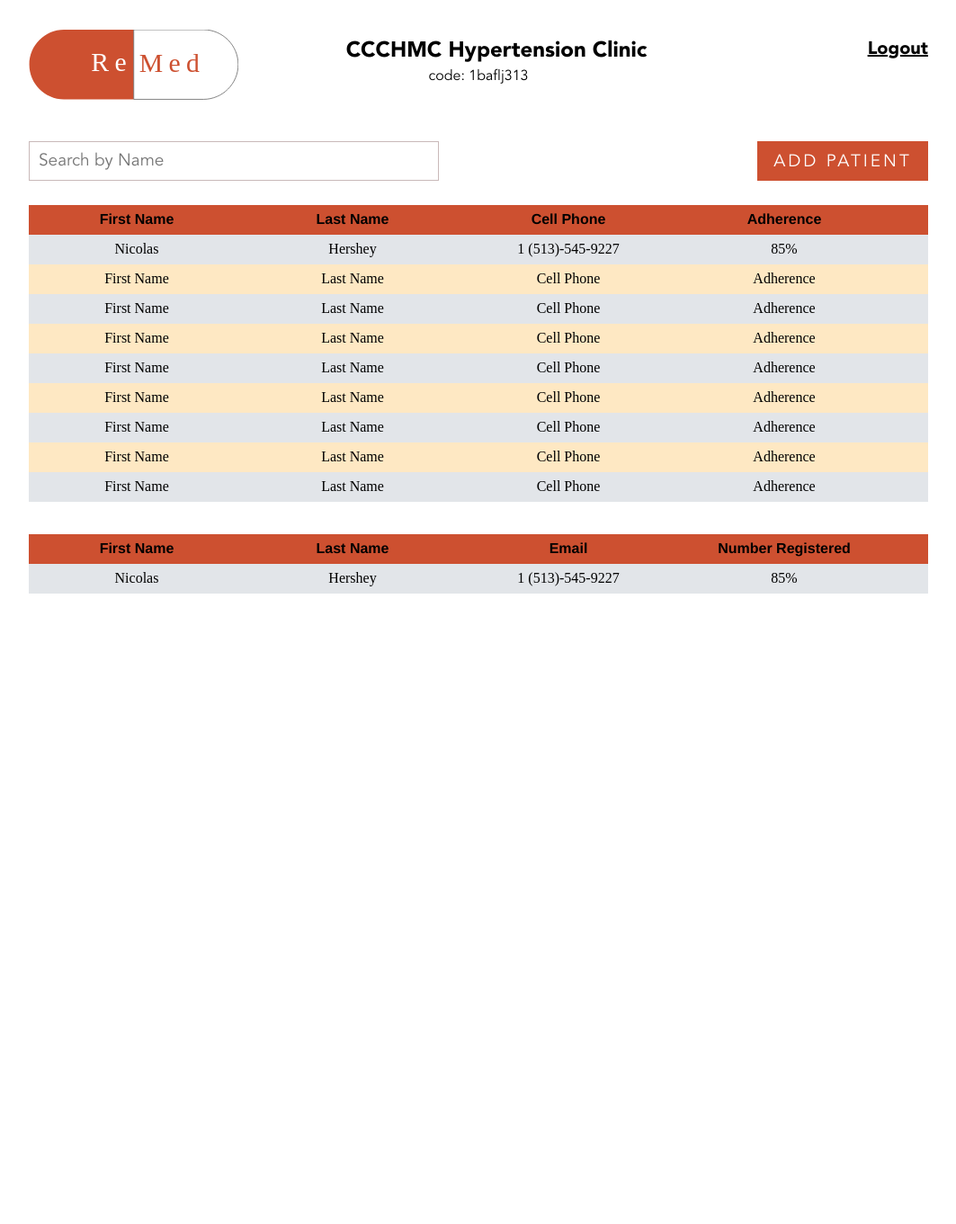
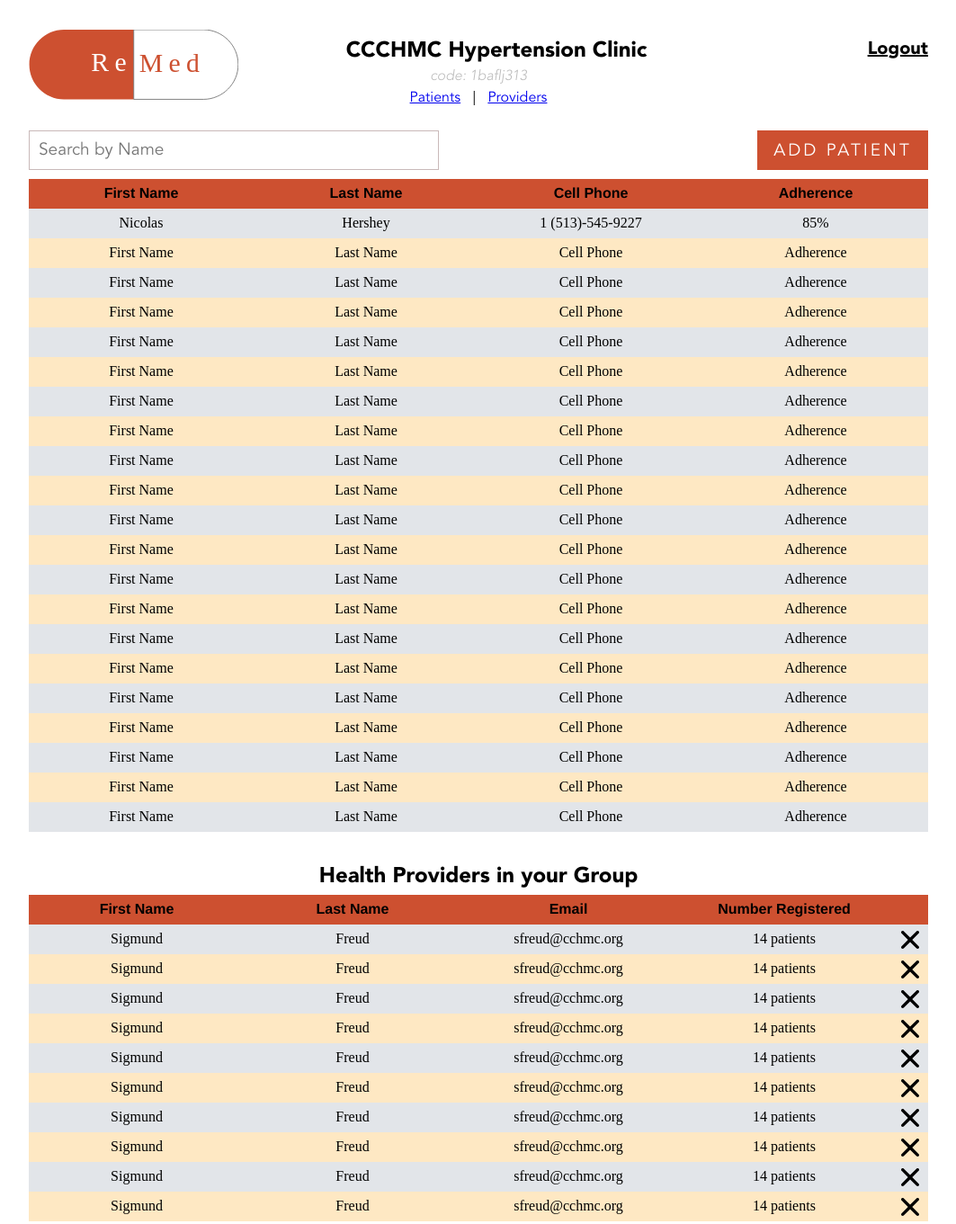
Before and after one commit to nhershey/ReMed, a plain HTML site: page home.html in a window 1280 px wide. Shown: the part 5-1366 px from the top of the page at 90% size, without its empty margins (116-1179 px from the left). Before the commit the page ends 800 px from the top, so only its background shows below. Drawn offline with nearby package versions, Linux system fonts and the light colour scheme.

Commit message:
Added provider table

```diff
--- a/css/styling.css
+++ b/css/styling.css
@@ -56,13 +56,14 @@ body {
 	line-height: 37px;
 }
 #btnAddPatient {
+	position: relative;
   width: 190px;
   height: 44px;
   right: 0px;
-	top: 154px;
   font-size: 19px;
   letter-spacing: 3px;
   line-height: 48px;
+  float: right;
 
 }
 #btnVideo {
@@ -108,9 +109,8 @@ body {
 #txtSearch {
 	  width: 456px;
   height: 44px;
-	/*left: 304px;*/
-	left: 0px;
-	top: 154px;
+  position: relative;
+  float: left;
 }
 #logo {
 	position: absolute;
@@ -177,8 +177,8 @@ body {
 	font-size: 18px;
 }
 #homebody {
-	position: absolute;
-	top: 225px;
+	position: relative;
+	top: 70px;
 	width: 100%;
 	font-family:Helvetica-light;
 }
@@ -191,6 +191,7 @@ body {
 	text-align: left;
 	padding-bottom: 26px;
 	cursor: pointer;
+	width: 100%;
 }
 #headerrow {
 	background-color: #CD5030;
@@ -204,10 +205,31 @@ body {
 .color2 {
 	background-color: #FEE8C3;
 }
-.cell {
-	width:240px;
+.patientCell {
+	width: 25%;
 	float:left;
 	text-align: center;
+}
+.providerCell {
+	width: 24%;
+	float: left;
+	text-align: center;
+	cursor: auto;
+}
+#providerTitle {
+  font-family: Avenir-black;
+  font-size: 24px;
+  margin-bottom: 5px;
+}
+.deleteProvider {
+	float: right;
+  width: 2%;
+  padding-right: 10px;
+  cursor: pointer;
+}
+#deleteName {
+	font-family: Avenir-black;
+	text-decoration: underline;
 }
 #logout {
 	position: absolute;
@@ -309,9 +331,21 @@ body {
 }
 #titleCode {
 	text-align: center;
+  	font-family: Avenir-LightOblique;
+  	color: #bbb;
+  	top: 44px;
+  	position: relative;
+}
+#navBar {
+	padding-top:5px;
+	text-align: center;
   	font-family: Avenir-book;
   	top: 44px;
   	position: relative;
+}
+.navItem {
+	text-decoration: underline;
+	cursor: pointer;
 }
 .tableDropCol {
 	width: 30%;
--- a/home.html
+++ b/home.html
@@ -104,12 +104,15 @@ Calendar.prototype.getHTML = function() {
 
 		<div id="titleName">CCCHMC Hypertension Clinic</div>
   		<div id="titleCode"> code: 1baflj313 </div>
-		<div class="btn basic" id="btnAddPatient"> ADD PATIENT </div>
+  		<div id="navBar">
+  			<a class="navItem" href="#tblPatients">Patients</a>&nbsp;&nbsp;&nbsp;|&nbsp;&nbsp;
+  			<a class="navItem" href="#tblProviders">Providers</a></div>
+
 
 		<div id="modal-content">
 			<!--<img src="svg_cheats/sign-up-modal-supported.svg">-->
 
-		<div class="mdlTitle">Welcome</div>
+		<div class="mdlTitle">Add a Patient</div>
 			<div class="formlefthalf formelement">
 				First Name <br/>
 				<input type="text" placeholder="John" class="formbox"> </div>
@@ -132,22 +135,26 @@ Calendar.prototype.getHTML = function() {
 			</div>
 		</div>
 
+
 		<a href="index.html"> <div id="logout"> Logout </div></a>
-		<input type="text" class="txt" id="txtSearch" placeholder="Search by Name">
 
 		<div id="homebody">
 		<div id="tblPatients">
+
+		<input type="text" class="txt" id="txtSearch" placeholder="Search by Name">
+		<div class="btn basic" id="btnAddPatient"> ADD PATIENT </div>
+		<br/><br/><br/>
 			<div class="row" id="headerrow">
-				<div class="cell"> First Name </div>
-				<div class="cell"> Last Name </div>
-				<div class="cell"> Cell Phone </div>
-				<div class="cell"> Adherence </div>
+				<div class="patientCell"> First Name </div>
+				<div class="patientCell"> Last Name </div>
+				<div class="patientCell"> Cell Phone </div>
+				<div class="patientCell"> Adherence </div>
 			</div>
 			<div class="row color1" id="-1">
-				<div class="cell"> Nicolas </div>
-				<div class="cell"> Hershey </div>
-				<div class="cell"> 1 (513)-545-9227 </div>
-				<div class="cell"> 85% </div>
+				<div class="patientCell"> Nicolas </div>
+				<div class="patientCell"> Hershey </div>
+				<div class="patientCell"> 1 (513)-545-9227 </div>
+				<div class="patientCell"> 85% </div>
 			</div>
 			<div id="row-1" class="tableDrop color1">
 				<div class="tableDropCol">
@@ -215,19 +222,19 @@ Calendar.prototype.getHTML = function() {
 			</div>
 			<script>
 
-				for (var i = 0; i < 4; i++) {
+				for (var i = 0; i < 10; i++) {
 					document.write('<div class="row color2" id="'+(i*2)+'"> \
-						<div class="cell"> First Name </div> \
-						<div class="cell"> Last Name </div>  \
-						<div class="cell"> Cell Phone </div> \
-						<div class="cell"> Adherence </div> \
+						<div class="patientCell"> First Name </div> \
+						<div class="patientCell"> Last Name </div>  \
+						<div class="patientCell"> Cell Phone </div> \
+						<div class="patientCell"> Adherence </div> \
 					</div> \
 					<div id="row'+(i*2)+'"><img id="dropdownpic" src="svg_cheats/open-down2.svg"/></div> \
 					<div class="row color1" id="'+(i*2+1)+'"> \
-						<div class="cell"> First Name </div> \
-						<div class="cell"> Last Name </div>  \
-						<div class="cell"> Cell Phone </div> \
-						<div class="cell"> Adherence </div> \
+						<div class="patientCell"> First Name </div> \
+						<div class="patientCell"> Last Name </div>  \
+						<div class="patientCell"> Cell Phone </div> \
+						<div class="patientCell"> Adherence </div> \
 					</div> \
 					<div id="row'+(i*2+1)+'"><img id="dropdownpic" src="svg_cheats/open-down1.svg"/></div>');
 					$('#row'+(i*2)).hide();
@@ -258,24 +265,49 @@ Calendar.prototype.getHTML = function() {
 		</div>
 
 <br/><br/>
+
 		<div id="tblProviders">
-		<div class="row" id="headerrow">
-				<div class="cell"> First Name </div>
-				<div class="cell"> Last Name </div>
-				<div class="cell"> Email </div>
-				<div class="cell"> Number Registered </div>
+			<div id="providerTitle">Health Providers in your Group</div>
+			<div class="row" id="headerrow">
+				<div class="providerCell"> First Name </div>
+				<div class="providerCell"> Last Name </div>
+				<div class="providerCell"> Email </div>
+				<div class="providerCell"> Number Registered </div>
 			</div>
-			<div class="row color1" id="-1">
-				<div class="cell"> Nicolas </div>
-				<div class="cell"> Hershey </div>
-				<div class="cell"> 1 (513)-545-9227 </div>
-				<div class="cell"> 85% </div>
-			</div>
-			</div>
+			<script>
+			for (var i = 0; i < 10; i += 2) {
+				document.write('<div class="row color1" id="tblProvider'+i+'"> \
+				<div class="providerCell" id="tblProviderFirst'+i+'"> Sigmund </div> \
+				<div class="providerCell" id="tblProviderLast'+i+'"> Freud </div> \
+				<div class="providerCell" id="tblProviderEmail'+i+'"> sfreud@cchmc.org </div> \
+				<div class="providerCell" id="tblProviderNumber'+i+'"> 14 patients </div> \
+				<img src="img/delete.svg" class="deleteProvider basic" id="'+i+'"> \
+			</div> \
+			<div class="row color2" id="tblProvider'+(i+1)+'"> \
+				<div class="providerCell" id="tblProviderFirst'+(i+1)+'"> Sigmund </div> \
+				<div class="providerCell" id="tblProviderLast'+(i+1)+'"> Freud </div> \
+				<div class="providerCell" id="tblProviderEmail'+(i+1)+'"> sfreud@cchmc.org </div> \
+				<div class="providerCell" id="tblProviderNumber'+(i+1)+'"> 14 patients </div> \
+				<img src="img/delete.svg" class="deleteProvider basic" id="'+(i+1)+'"> \
+			</div> ');
+			}
+			</script>
+		</div>
+
+		<br/><br/>
 		</div>
 
 
 	</div>
+
+<div id="modal-content-deleteProvider" style="display:none">
+		<div class="mdlTitle">Are you sure?</div>
+		<div class="formelement" id="deleteMessage">
+			Are you sure you'd like to remove <span id="deleteName"> </span> from your group?</div>
+		<div class="btn btnReverse" id="btnCreateGroup"> Cancel </div>
+		<div class="btn btnReverse" id="btnJoinGroup"> Remove </div>
+</div>
+
 
 
 </body>
--- a/js/basic.js
+++ b/js/basic.js
@@ -15,9 +15,19 @@ jQuery(function ($) {
 
 	// Load dialog on click
 	$('.basic').click(function (e) {
-		$('#modal-content').modal();
+		if ($(this).hasClass('deleteProvider')) {
+			$('#modal-content-deleteProvider').modal();
+			$("#simplemodal-container").css("height","200px");
+			var id = $(this).attr('id');
+			var first = $("#tblProviderFirst"+id).html()
+			var last = $("#tblProviderLast"+id).html()
+			$("#deleteName").html(first + " " + last);
+		}
+		else {
+			$('#modal-content').modal();
+		}
 		if ($(this).attr('id') == "btnAddPatient") {
-			$("#simplemodal-container").css("height","360px");
+			$("#simplemodal-container").css("height","370px");
 		}
 		return false;
 	});
```
Also changed, not shown: img/delete.svg (added). Lines whose indentation alone changed are shown as unchanged.
